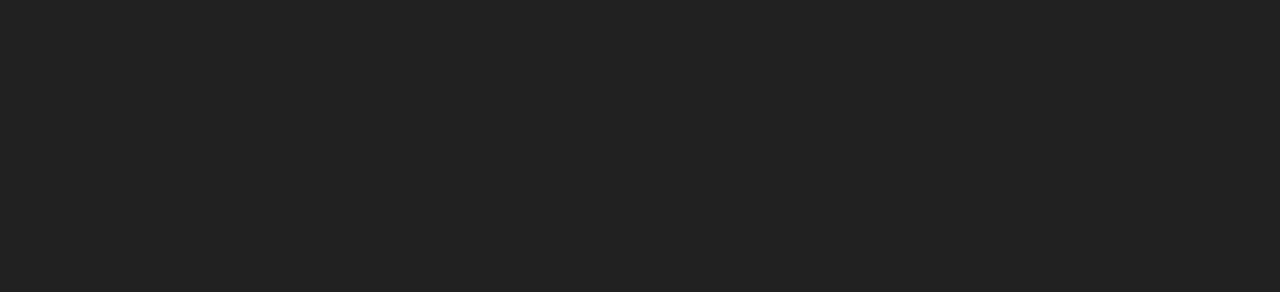
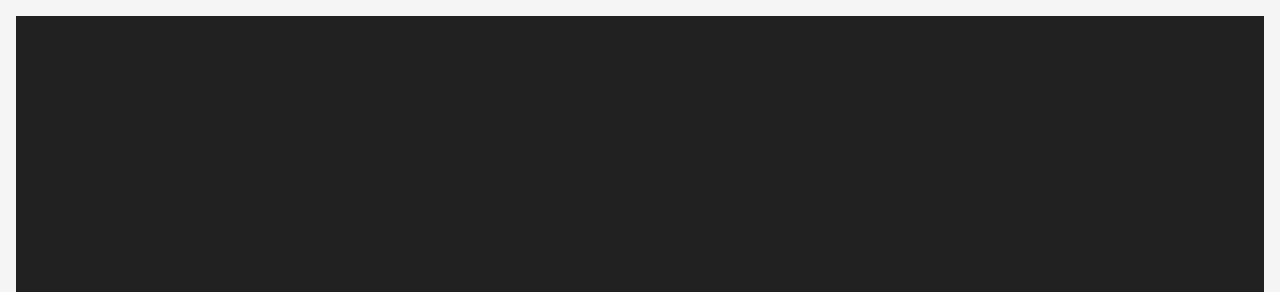
Before and after one commit to P1etrodev/happy-hour-countdown, a website built with Vite: page index.html in a window 1280 px wide. Shown: the top 292 px of the page. Built offline with nearby package versions, Linux system fonts and the light colour scheme.

Commit message:
changed styles

```diff
--- a/src/style.css
+++ b/src/style.css
@@ -18,6 +18,7 @@ body {
 	text-align: center;
 	gap: 1rem;
 	background-color: #212121;
+	border: 1rem solid whitesmoke;
 }
 
 #countdown {
```
